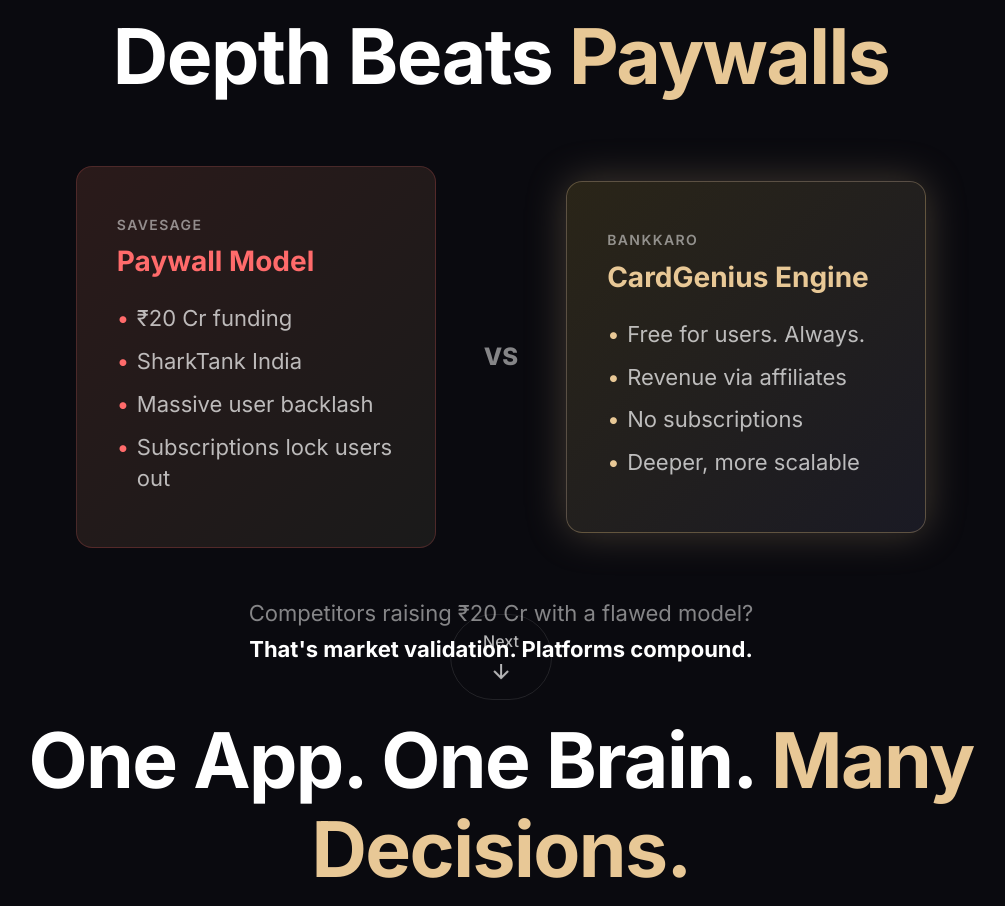
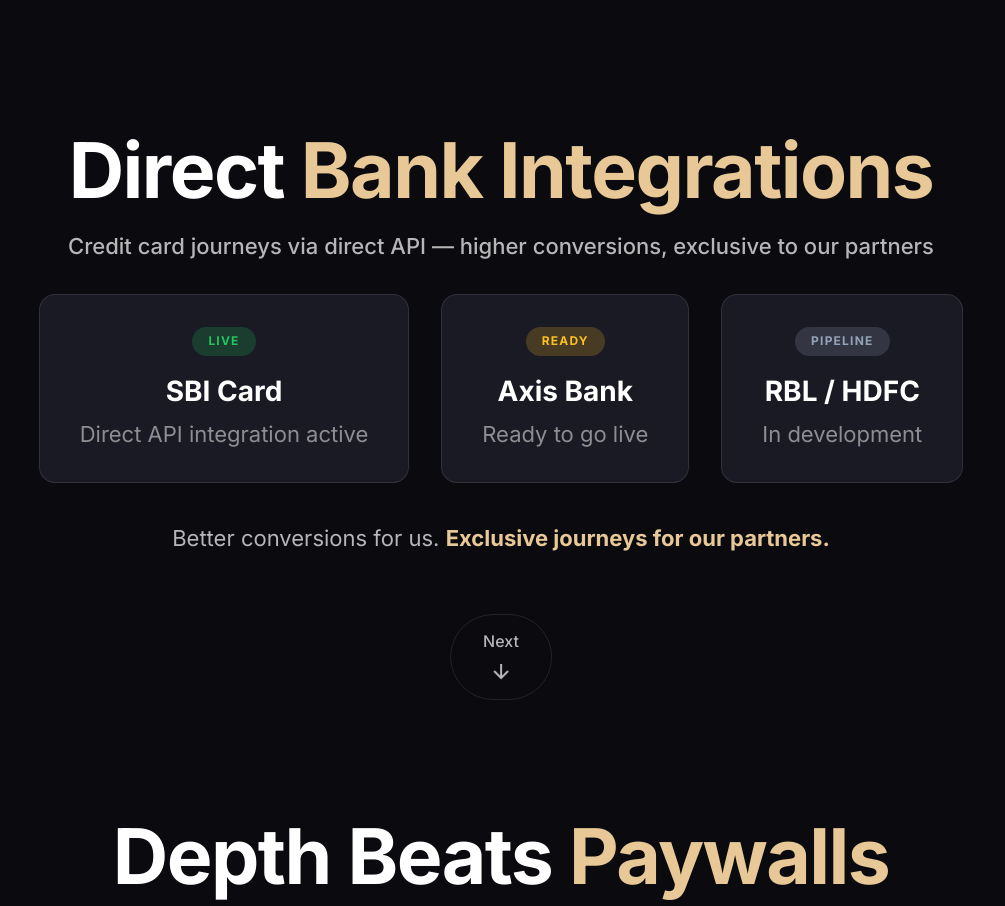
Before and after one commit to mohsinfd/townhalldemo, a plain HTML site: page index.html in a window 1280 px wide. Shown: the part 1660-2566 px from the top of the page, without its empty margins (139-1144 px from the left). Drawn offline with Linux system fonts and the light colour scheme; a script that the page names is missing.

Commit message:
Add Bank API Integrations slide (SBI, Axis, RBL/HDFC)

```diff
--- a/index.html
+++ b/index.html
@@ -83,8 +83,43 @@
             </button>
         </section>
 
-        <!-- SLIDE 3: Platform > Competitors -->
+        <!-- SLIDE 3: Bank API Integrations -->
         <section class="slide slide-3" id="slide-3">
+            <div class="slide-content">
+                <h1 class="headline">Direct <span class="accent">Bank Integrations</span></h1>
+                <p class="slide-subtitle">Credit card journeys via direct API — higher conversions, exclusive to our
+                    partners</p>
+                <div class="bank-integrations">
+                    <div class="bank-card bank-live">
+                        <div class="bank-status">LIVE</div>
+                        <div class="bank-name">SBI Card</div>
+                        <p class="bank-desc">Direct API integration active</p>
+                    </div>
+                    <div class="bank-card bank-ready">
+                        <div class="bank-status">READY</div>
+                        <div class="bank-name">Axis Bank</div>
+                        <p class="bank-desc">Ready to go live</p>
+                    </div>
+                    <div class="bank-card bank-future">
+                        <div class="bank-status">PIPELINE</div>
+                        <div class="bank-name">RBL / HDFC</div>
+                        <p class="bank-desc">In development</p>
+                    </div>
+                </div>
+                <p class="integration-benefit">
+                    Better conversions for us. <strong>Exclusive journeys for our partners.</strong>
+                </p>
+            </div>
+            <button class="next-btn" data-target="slide-4" aria-label="Next slide">
+                <span class="next-text">Next</span>
+                <svg class="next-arrow" viewBox="0 0 24 24" fill="none" stroke="currentColor" stroke-width="2">
+                    <path d="M12 5v14M19 12l-7 7-7-7" />
+                </svg>
+            </button>
+        </section>
+
+        <!-- SLIDE 4: Platform > Competitors -->
+        <section class="slide slide-4" id="slide-4">
             <div class="slide-content">
                 <h1 class="headline">Depth Beats <span class="accent">Paywalls</span></h1>
                 <div class="contrast-blocks">
@@ -115,7 +150,7 @@
                     <strong>That's market validation. Platforms compound.</strong>
                 </p>
             </div>
-            <button class="next-btn" data-target="slide-4" aria-label="Next slide">
+            <button class="next-btn" data-target="slide-5" aria-label="Next slide">
                 <span class="next-text">Next</span>
                 <svg class="next-arrow" viewBox="0 0 24 24" fill="none" stroke="currentColor" stroke-width="2">
                     <path d="M12 5v14M19 12l-7 7-7-7" />
@@ -123,8 +158,8 @@
             </button>
         </section>
 
-        <!-- SLIDE 4: Where This Is Going -->
-        <section class="slide slide-4" id="slide-4">
+        <!-- SLIDE 5: Where This Is Going -->
+        <section class="slide slide-5" id="slide-5">
             <div class="slide-content">
                 <h1 class="headline">One App. One Brain. <span class="accent">Many Decisions.</span></h1>
                 <div class="brain-stack">
@@ -148,7 +183,7 @@
                     </div>
                 </div>
             </div>
-            <button class="next-btn" data-target="slide-5" aria-label="Next slide">
+            <button class="next-btn" data-target="slide-6" aria-label="Next slide">
                 <span class="next-text">Next</span>
                 <svg class="next-arrow" viewBox="0 0 24 24" fill="none" stroke="currentColor" stroke-width="2">
                     <path d="M12 5v14M19 12l-7 7-7-7" />
@@ -156,8 +191,8 @@
             </button>
         </section>
 
-        <!-- SLIDE 5: What's Next -->
-        <section class="slide slide-5" id="slide-5">
+        <!-- SLIDE 6: What's Next -->
+        <section class="slide slide-6" id="slide-6">
             <div class="slide-content">
                 <h1 class="headline">Expanding the <span class="accent">Stack</span></h1>
                 <div class="expansion-block">
@@ -174,7 +209,7 @@
                     <p class="closing-emphasis">This is a platform unfolding.</p>
                 </div>
             </div>
-            <button class="next-btn" data-target="slide-6" aria-label="Next slide">
+            <button class="next-btn" data-target="slide-7" aria-label="Next slide">
                 <span class="next-text">Next</span>
                 <svg class="next-arrow" viewBox="0 0 24 24" fill="none" stroke="currentColor" stroke-width="2">
                     <path d="M12 5v14M19 12l-7 7-7-7" />
@@ -182,8 +217,8 @@
             </button>
         </section>
 
-        <!-- SLIDE 6: Conclusion -->
-        <section class="slide slide-6" id="slide-6">
+        <!-- SLIDE 7: Conclusion -->
+        <section class="slide slide-7" id="slide-7">
             <div class="slide-content conclusion-slide">
                 <img src="bankkaro-logo.png" alt="BankKaro" class="conclusion-logo">
                 <h1 class="headline conclusion-headline">
--- a/styles.css
+++ b/styles.css
@@ -365,9 +365,83 @@ body {
     color: var(--accent);
 }
 
+/* SLIDE 3: Contrast Blocks
+   ========================================== */
+.contrast-blocks {
+    display: flex;
+    align-items: center;
+    justify-content: center;
+    gap: 40px;
+    margin-bottom: 48px;
+}
+
 /* ==========================================
-   SLIDE 3: Contrast Blocks
+   SLIDE 3: Bank Integrations
    ========================================== */
+.bank-integrations {
+    display: flex;
+    gap: 32px;
+    justify-content: center;
+    margin-bottom: 40px;
+}
+
+.bank-card {
+    background: var(--bg-card);
+    border-radius: 16px;
+    padding: 32px 40px;
+    text-align: center;
+    min-width: 200px;
+    border: 1px solid var(--border);
+}
+
+.bank-status {
+    font-size: 12px;
+    font-weight: 700;
+    letter-spacing: 0.1em;
+    padding: 6px 16px;
+    border-radius: 20px;
+    display: inline-block;
+    margin-bottom: 16px;
+}
+
+.bank-live .bank-status {
+    background: rgba(34, 197, 94, 0.2);
+    color: #22c55e;
+}
+
+.bank-ready .bank-status {
+    background: rgba(251, 191, 36, 0.2);
+    color: #fbbf24;
+}
+
+.bank-future .bank-status {
+    background: rgba(148, 163, 184, 0.2);
+    color: #94a3b8;
+}
+
+.bank-name {
+    font-size: var(--body-size);
+    font-weight: 700;
+    color: var(--text-primary);
+    margin-bottom: 8px;
+}
+
+.bank-desc {
+    font-size: var(--small-size);
+    color: var(--text-muted);
+}
+
+.integration-benefit {
+    font-size: var(--small-size);
+    color: var(--text-secondary);
+    text-align: center;
+}
+
+.integration-benefit strong {
+    color: var(--accent);
+}
+
+/* ========================================== */
 .contrast-blocks {
     display: flex;
     justify-content: center;
```
